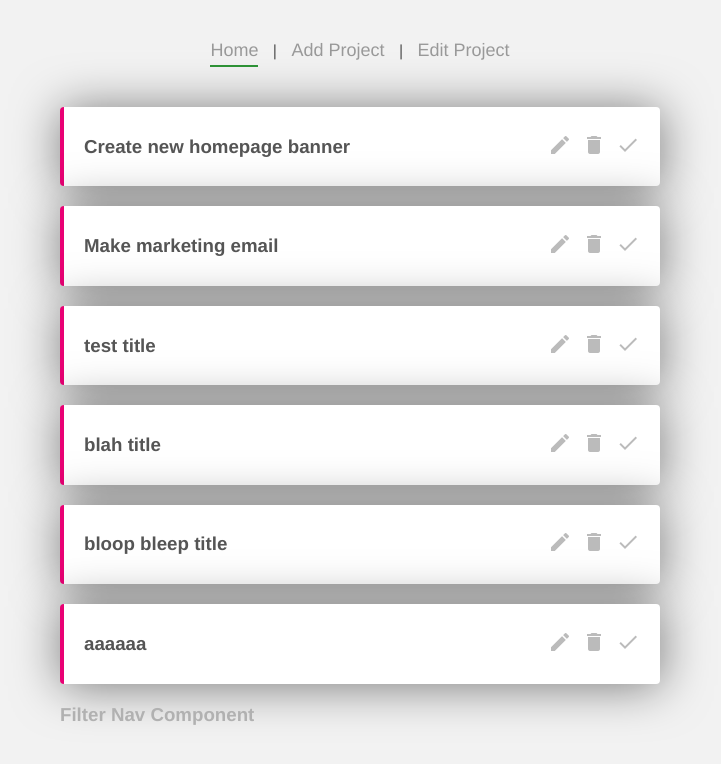
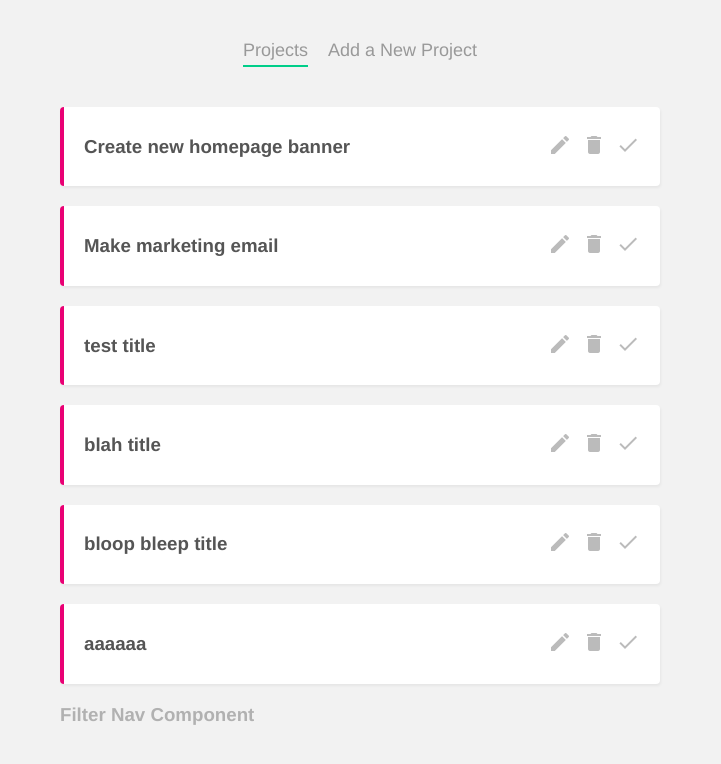
Before and after one commit to anthonygilbertt/vue-jobs-app, a Vue app: page / in a window 1280 px wide. Shown: the top 764 px of the page, without its empty margins (280-1001 px from the left). Built offline with nearby package versions, Linux system fonts and the light colour scheme; data requests are answered from the project's data file.

Commit message:
66. Edit Project Route: Added a form to the EditProject Page and made it populate the this.project data

```diff
--- a/src/components/Navbar.vue
+++ b/src/components/Navbar.vue
@@ -1,11 +1,8 @@
 <template>
-
   <nav class="main-nav">
-    <router-link to="/">Home</router-link> |
-    <router-link :to="{ name: 'AddProject'}">Add Project</router-link> |
-    <router-link :to="{ name: 'EditProject'}">Edit Project</router-link>
+    <router-link :to="{ name: 'Home' }">Projects</router-link>
+    <router-link :to="{ name: 'AddProject' }">Add a New Project</router-link>
   </nav>
-
 </template>
 
 <script>
@@ -14,12 +11,12 @@ export default {
 }
 </script>
 
-<style scoped>
+<style>
   .main-nav {
     text-align: center;
     margin: 40px auto;
   }
-.main-nav a {
+  .main-nav a{
     display: inline-block;
     text-decoration: none;
     margin: 0 10px;
@@ -27,7 +24,7 @@ export default {
     font-size: 18px;
   }
   a.router-link-active {
-  border-bottom: 2px solid #2d9236;
+    border-bottom: 2px solid #00ce89;
     padding-bottom: 4px;
   }
 </style>
--- a/src/components/SingleProject.vue
+++ b/src/components/SingleProject.vue
@@ -1,14 +1,15 @@
 <template>
-  <div class="project" :class="{ complete: project.complete}">
+  <div class="project" :class="{ complete: project.complete }">
     <div class="actions">
       <h3 @click="showDetails = !showDetails">{{ project.title }}</h3>
       <div class="icons">
+        <router-link :to="{ name: 'EditProject', params:{ id: project.id} }">
           <span class="material-icons">edit</span>
+        </router-link>
         <span @click="deleteProject" class="material-icons">delete</span>
         <span @click="toggleComplete" class="material-icons tick">done</span>
       </div>
     </div>
-
     <div v-if="showDetails" class="details">
       <p>{{ project.details }}</p>
     </div>
@@ -17,49 +18,40 @@
 
 <script>
 export default {
-  props: ["project"],
+  props: ['project'],
   data() {
     return {
       showDetails: false,
       uri: 'http://localhost:3000/projects/' + this.project.id
-    };
-  },
-  toggleDetails(showDetails) {
-    if ((showDetails = false)) this.showDetails = !showDetails;
+    }
   },
   methods: {
-    deleteProject(project) {
-      console.log('delete button clicked');
-
-      fetch(this.uri, { method: 'DELETE'})
-        .then((e) = this.$emit('delete', this.project.id))
-        .catch(err => console.log(err.message))
+    deleteProject() {
+      fetch(this.uri, { method: 'DELETE' })
+        .then(() => this.$emit('delete', this.project.id))
+        .catch(err => console.log(err))
     },
-    toggleComplete(project) {
-      console.log('Complete button clicked');
-
+    toggleComplete() {
       fetch(this.uri, {
         method: 'PATCH',
-        headers: {'Content-Type': 'application/json'},
-        body: JSON.stringify({ complete: this.project.complete = !this.project.complete })
-        })
-        .then((e) => {
-          this.$emit('toggleComplete', this.project.id)
-        })
-        .catch(err => console.log(err.mesage))
+        headers: { 'Content-Type': 'application/json' },
+        body: JSON.stringify({ complete: !this.project.complete })
+      }).then(() => {
+        this.$emit('complete', this.project.id)
+      }).catch(err => console.log(err))
+    }
   }
 
-  }
 };
 </script>
 
-<style>
+<style scoped>
   .project {
     margin: 20px auto;
     background: white;
     padding: 10px 20px;
     border-radius: 4px;
-  box-shadow: 1px 2px 3pc rgba(0, 0, 0, 0.5);
+    box-shadow: 1px 2px 3px rgba(0,0,0,0.05);
     border-left: 4px solid #e90074;
   }
   h3 {
@@ -79,10 +71,11 @@ h3 {
   .material-icons:hover {
     color: #777;
   }
+  /* completed projects */
   .project.complete {
-  border-left: 4px solid #2d9236;
+    border-left: 4px solid #00ce89;
   }
-.project.complete .tick{
-  color:  #2d9236;
+  .project.complete .tick {
+    color: #00ce89;
   }
 </style>
```
Lines whose indentation alone changed are shown as unchanged.
